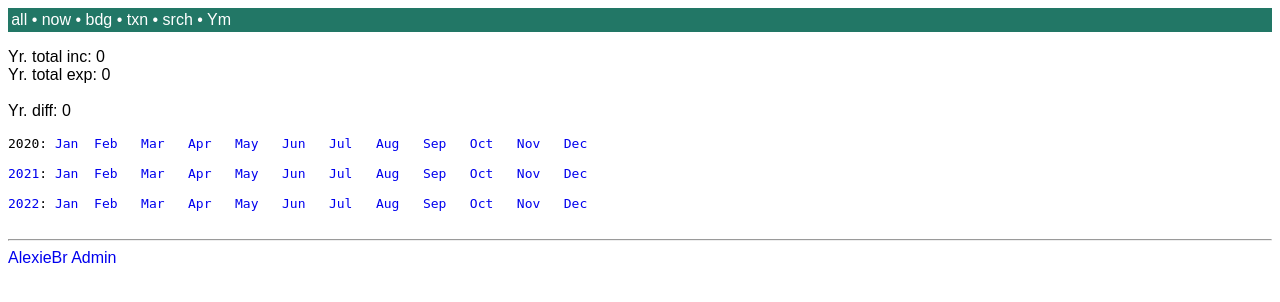
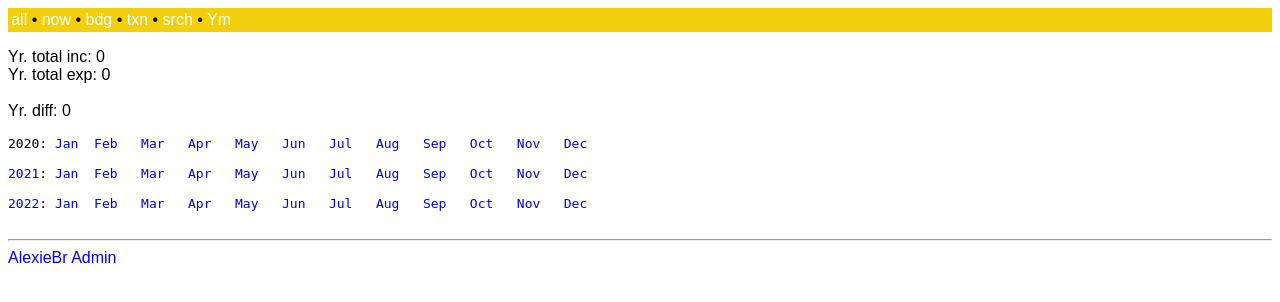
Before and after one commit to heitorchang/alexiebr, a Django app: page /hist/ in a window 1280 px wide. Shown: the top 302 px of the page. Run offline with Django 3.2, Linux system fonts and the light colour scheme; the visitor is signed in with stand-in values (Sample User, id 1); data that the repository does not hold is empty.

Commit message:
change nav color

```diff
--- a/alexieui/templates/alexieui/base.html
+++ b/alexieui/templates/alexieui/base.html
@@ -63,9 +63,9 @@
          }
 
          .nav {
-             background-color: #276;
+             background-color: #f2cf0a;
              padding: 0.2em;
-             color: #FFF;
+             color: #000;
          }
 
          .nav a {
```
